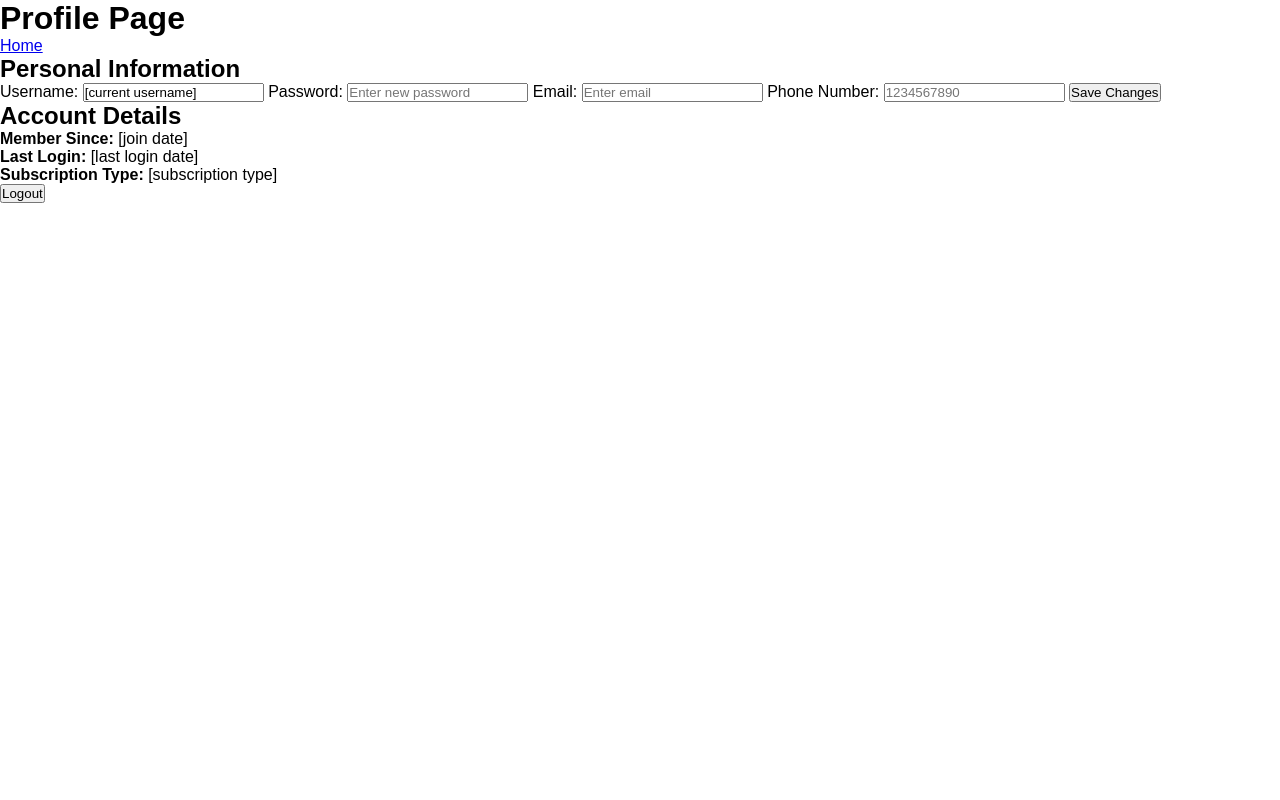
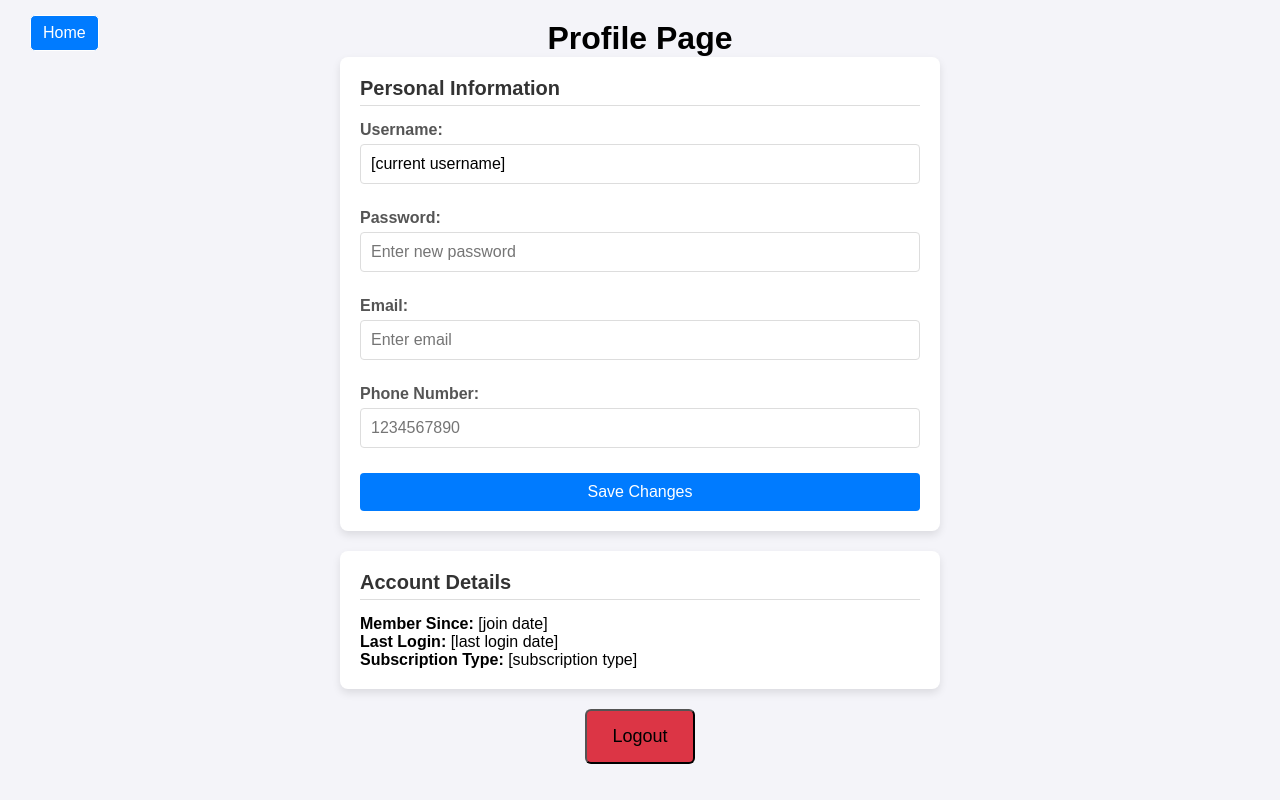
Before and after one commit to aidanp16/TCGPocketMarket, a plain HTML site: page public/profile.html in a window 1280 px wide. Drawn offline with Linux system fonts and the light colour scheme; no server answers.

Commit message:
css styles updated

```diff
--- a/public/css/styles.css
+++ b/public/css/styles.css
@@ -181,3 +181,123 @@ body {
 .home-button:hover {
     background-color: #0056b3;
 }
+
+#profile-btn {
+    color: white;
+    text-decoration: none;
+    font-size: 16px;
+    padding: 8px 12px;
+    border: 1px solid white;
+    border-radius: 5px;
+    transition: background-color 0.3s;
+    display: none; /* This will be toggled by JavaScript */
+}
+
+#profile-btn:hover {
+    background-color: #555;
+}
+
+/* Profile Page Styling */
+body.profile-page {
+    font-family: Arial, sans-serif;
+    background-color: #f4f4f9;
+    display: flex;
+    flex-direction: column;
+    align-items: center;
+    margin: 0;
+    padding: 20px;
+}
+
+.profile-section {
+    background-color: white;
+    width: 100%;
+    max-width: 600px;
+    padding: 20px;
+    margin-bottom: 20px;
+    border-radius: 8px;
+    box-shadow: 0 4px 8px rgba(0, 0, 0, 0.1);
+}
+
+.profile-section h2 {
+    font-size: 20px;
+    color: #333;
+    margin-bottom: 15px;
+    border-bottom: 1px solid #ddd;
+    padding-bottom: 5px;
+}
+
+.profile-section label {
+    display: block;
+    font-weight: bold;
+    margin-top: 10px;
+    color: #555;
+}
+
+.profile-section input[type="text"],
+.profile-section input[type="email"],
+.profile-section input[type="tel"],
+.profile-section input[type="password"] {
+    width: 100%;
+    padding: 10px;
+    margin-top: 5px;
+    margin-bottom: 15px;
+    border: 1px solid #ddd;
+    border-radius: 4px;
+    font-size: 16px;
+}
+
+.profile-section .auth-button {
+    background-color: #007bff;
+    color: white;
+    padding: 10px 15px;
+    border: none;
+    border-radius: 4px;
+    font-size: 16px;
+    cursor: pointer;
+    width: 100%;
+    margin-top: 10px;
+    transition: background-color 0.3s;
+}
+
+.profile-section .auth-button:hover {
+    background-color: #0056b3;
+}
+
+.auth-button#logout-btn {
+    width: auto;
+    display: block;
+    margin: 0 auto;
+    background-color: #dc3545;
+    padding: 15px 25px; /* Increase padding to make it larger */
+    font-size: 18px; /* Increase font size */
+    border-radius: 6px;
+}
+
+.auth-button#logout-btn:hover {
+    background-color: #c82333;
+}
+
+/* Account Details Styling */
+.account-details p {
+    margin: 8px 0;
+    font-size: 16px;
+    color: #333;
+}
+
+.home-btn {
+    position: absolute;
+    top: 15px;
+    left: 30px;
+    color: white;
+    text-decoration: none;
+    font-size: 16px;
+    padding: 8px 12px;
+    border: 1px solid white;
+    border-radius: 5px;
+    background-color: #007bff;
+    transition: background-color 0.3s;
+}
+
+.home-btn:hover {
+    background-color: #0056b3;
+}
```
